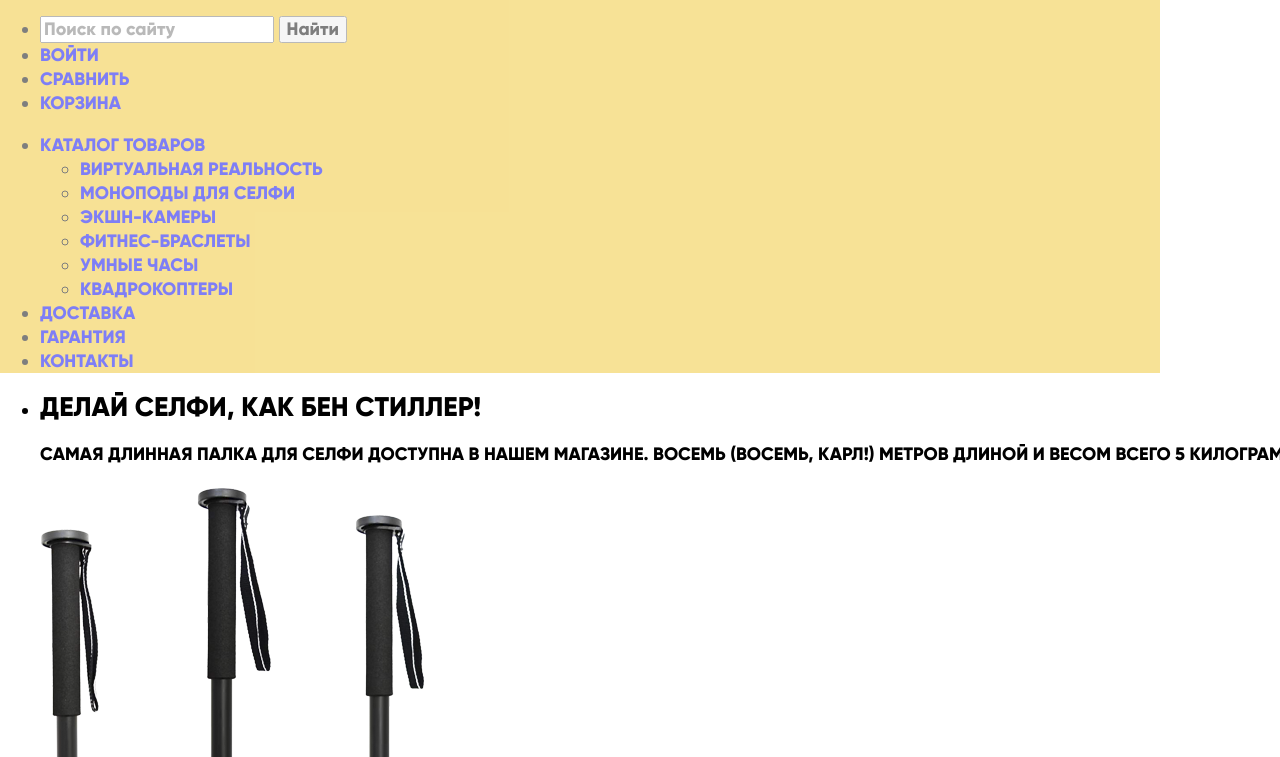
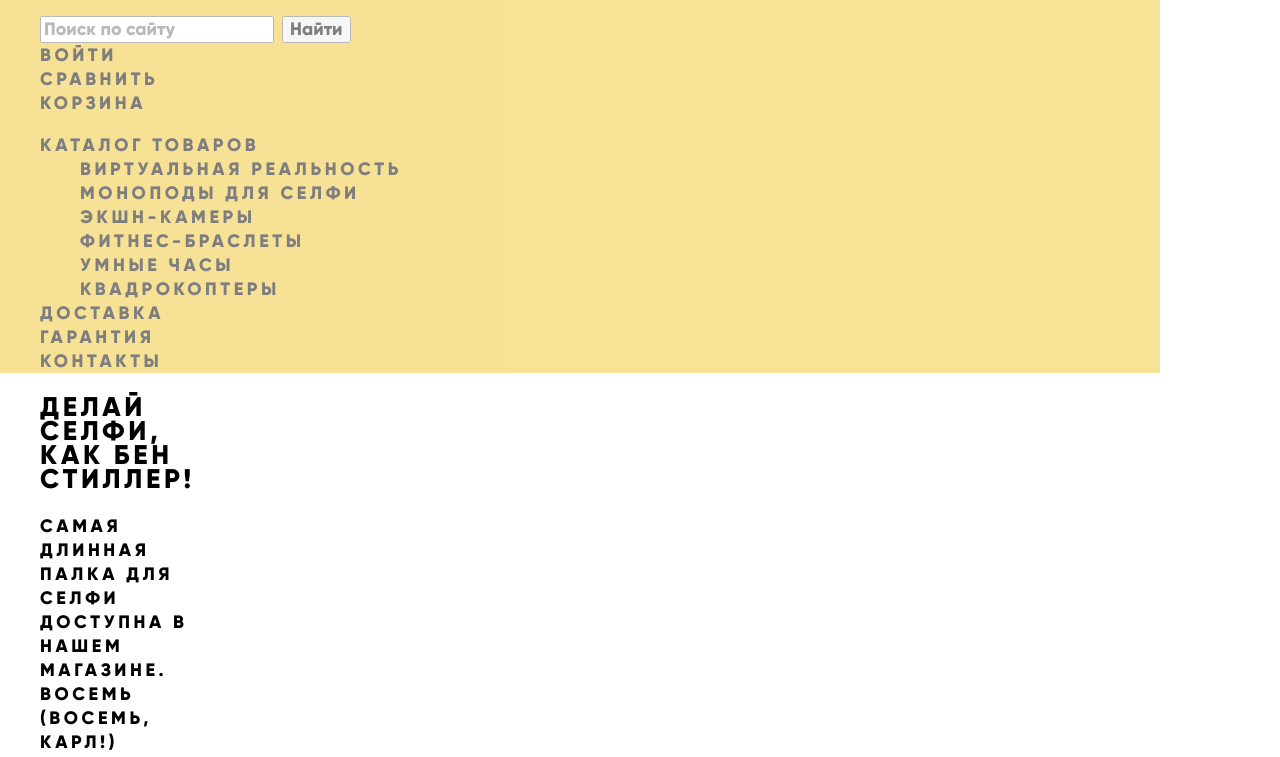
Before and after one commit to Nazira17/1068949-device-25, a plain HTML site: page index.html in a window 1280 px wide. Shown: the part 43-800 px from the top of the page. Drawn offline with nearby package versions, Linux system fonts and the light colour scheme; files whose address does not match are found by name.

Commit message:
Add change style.css

```diff
--- a/css/style.css
+++ b/css/style.css
@@ -10,16 +10,27 @@
 body {
   margin: 0;
   padding: 0;
+
   font-family: "Gilroy", Arial, sans-serif;
   font-size: 18px;
   line-height: 24px;
-  font-weight: 700;
+  font-weight: 800;
   text-transform: uppercase;
-  width: 1440px;
-  height: 2795px;
+  width: 214px;
+  height: 12px;
+  font-style: normal;
+  font-stretch: normal;
+  letter-spacing: 3.6px;
+  text-align: left;
+  color: #000000;
+
+  background-color: #ffffff;
 
 }
 
+a {
+  text-decoration: none;
+}
 
 .main-header-logo {
   width: 163px;
@@ -28,21 +39,54 @@ body {
 }
 
 
-a {
-  text-decoration: none;
-}
 
 .main-header {
   width: 1160px;
   opacity: 0.5;
+  color: #000000;
   background-color: #f0c52e;
 }
+
+
+.user-navigation,
+.site-navigation,
+.catalog-list-items,
+.slider-list,
+.slider-items,
+.items-types,
+.slider-list-button,
+.slider-services-list,
+.brands-list,
+.partners,
+.footer-contacts,
+.footer-social {
+  list-style: none;
+}
+
+
+.user-navigation a,
+.site-navigation a,
+.catalog-list-items a,
+.items-types a,
+.brands-list a,
+.footer-contacts a,
+.footer-social a {
+  color: #000000;
+}
+
+
+.user-navigation a {
+
+}
+
 
 .catalog-category img{
   width: 160px;
   height: 160px;
   opacity: 0.5;
   background-color: #f0c52e;
+  background-position:50% 50%;
+  background-repeat: repeat;
 }
 
 
--- a/index.html
+++ b/index.html
@@ -29,7 +29,7 @@
   <div class="header-bottom">
     <ul class="site-navigation">
       <li><a href="catalog.html" >Каталог товаров</a>
-        <ul>
+        <ul class="catalog-list-items">
           <li><a href="#" class="catalog-list">Виртуальная реальность</a></li>
           <li><a href="#" class="catalog-list">Моноподы для селфи</a></li>
           <li><a href="#" class="catalog-list">Экшн-камеры</a></li>
```
